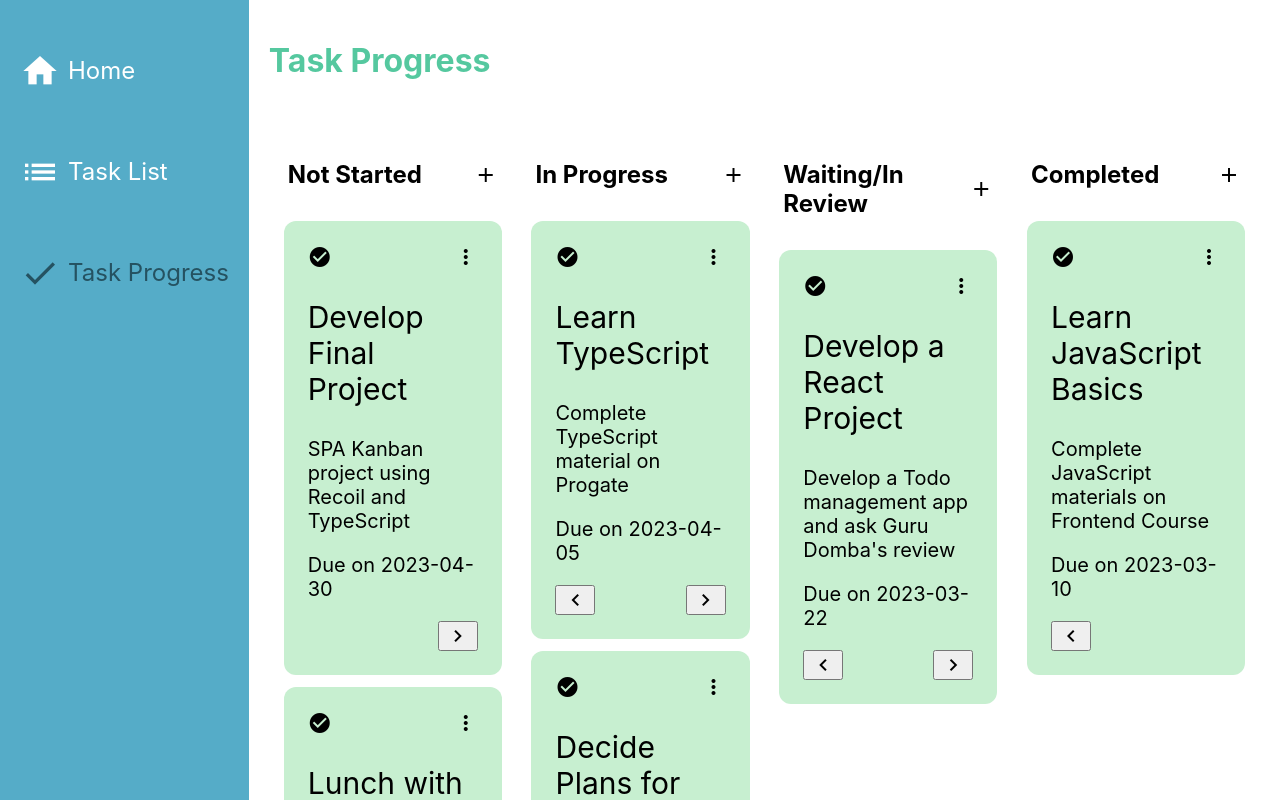
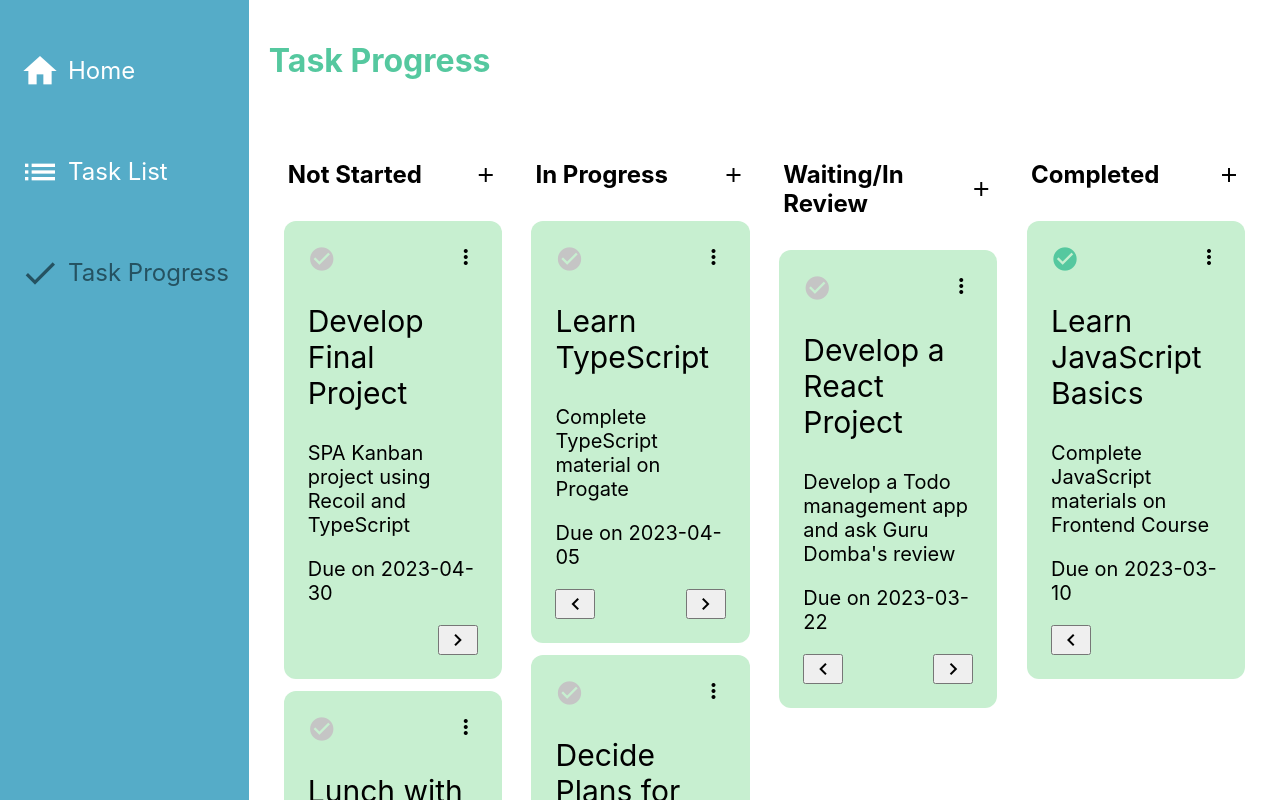
Before and after one commit to Navelle21/kanban-project-2, a React (Vite) app: page /task-progress in a window 1280 px wide. Shown: the top 800 px of the page. Built offline with nearby package versions, Linux system fonts and the light colour scheme.

Commit message:
Develop complete feature

```diff
--- a/src/features/tasks/components/TaskList/TaskListItem.tsx
+++ b/src/features/tasks/components/TaskList/TaskListItem.tsx
@@ -1,9 +1,26 @@
 import React from 'react'
+import { useRecoilState } from 'recoil'
+import { tasksState } from '../../TaskAtoms'
 import {
     TASK_PROGRESS_STATUS,
     TASK_PROGRESS_ID,
   } from '../../../../constants/app'
 import type { Task, CSSProperties } from '../../../../types'
+
+const getIconStyle = (progressOrder: number): React.CSSProperties => {
+    const color: '#55C89F' | '#C5C5C5' =
+      progressOrder === TASK_PROGRESS_ID.COMPLETED ? '#55C89F' : '#C5C5C5'
+
+    const cursor: 'default' | 'pointer' =
+      progressOrder === TASK_PROGRESS_ID.COMPLETED ? 'default' : 'pointer'
+
+    return {
+      color,
+      cursor,
+      fontSize: '28px',
+      marginRight: '6px',
+    }
+  }
 
 const getProgressCategory = (progressOrder: number): string => {
     switch (progressOrder) {
@@ -25,10 +42,29 @@ interface TaskListItemProps {
 }
 
 const TaskListItem = ({ task }: TaskListItemProps): JSX.Element => {
+    const [tasks, setTasks] = useRecoilState<Task[]>(tasksState)
+
+    const completeTask = (taskId: number): void => {
+        const updatedTasks: Task[] = tasks.map((task) =>
+          task.id === taskId
+            ? { ...task, progressOrder: TASK_PROGRESS_ID.COMPLETED }
+            : task,
+        )
+        setTasks(updatedTasks)
+      }
+
     return (
         <div style={styles.tableBody}>
         <div style={styles.tableBodyTaskTitle}>
-        <span className="material-icons">check_circle</span>
+            <span
+            className="material-icons"
+            style={getIconStyle(task.progressOrder)}
+            onClick={(): void => {
+                completeTask(task.id) // Ditambahkan
+            }}
+            >
+                check_circle
+            </span>
             {task.title}
         </div>
         <div style={styles.tableBodyDetail}>{task.detail}</div>
@@ -44,6 +80,8 @@ const TaskListItem = ({ task }: TaskListItemProps): JSX.Element => {
         </div>
     )
 }
+
+
 
 const styles: CSSProperties = {
   tableBody: {
--- a/src/features/tasks/components/TaskProgress/TaskCard.tsx
+++ b/src/features/tasks/components/TaskProgress/TaskCard.tsx
@@ -1,10 +1,27 @@
 import React from 'react'
+import { useRecoilState } from 'recoil'
+import { tasksState } from '../../TaskAtoms'
 import { TASK_PROGRESS_ID } from '../../../../constants/app'
 import type { Task, CSSProperties } from '../../../../types'
 
 interface TaskCardProps {
   task: Task
 }
+
+const getIconStyle = (progressOrder: number): React.CSSProperties => {
+    const color: '#55C89F' | '#C5C5C5' =
+      progressOrder === TASK_PROGRESS_ID.COMPLETED ? '#55C89F' : '#C5C5C5'
+
+    const cursor: 'default' | 'pointer' =
+      progressOrder === TASK_PROGRESS_ID.COMPLETED ? 'default' : 'pointer'
+
+    return {
+      color,
+      cursor,
+      fontSize: '28px',
+    }
+}
+
 
 const getArrowPositionStyle = (progressOrder: number): React.CSSProperties => {
     const justifyContentValue: 'flex-end' | 'space-between' =
@@ -18,10 +35,28 @@ const getArrowPositionStyle = (progressOrder: number): React.CSSProperties => {
     }
 
     const TaskCard = ({ task }: TaskCardProps): JSX.Element => {
+        const [tasks, setTasks] = useRecoilState<Task[]>(tasksState)
+
+        const completeTask = (taskId: number): void => {
+            const updatedTasks: Task[] = tasks.map((task) =>
+            task.id === taskId
+                ? { ...task, progressOrder: TASK_PROGRESS_ID.COMPLETED }
+                : task,
+            )
+            setTasks(updatedTasks)
+        }
     return (
         <div style={styles.taskCard}>
         <div style={styles.taskIcons}>
-        <div className="material-icons">check_circle</div>
+            <div
+            className="material-icons"
+            style={getIconStyle(task.progressOrder)}
+            onClick={(): void => {
+                completeTask(task.id)
+            }}
+            >
+                check_circle
+            </div>
             <div className="material-icons" style={styles.menuIcon}>
             more_vert
             </div>
```
Lines whose indentation alone changed are shown as unchanged.
